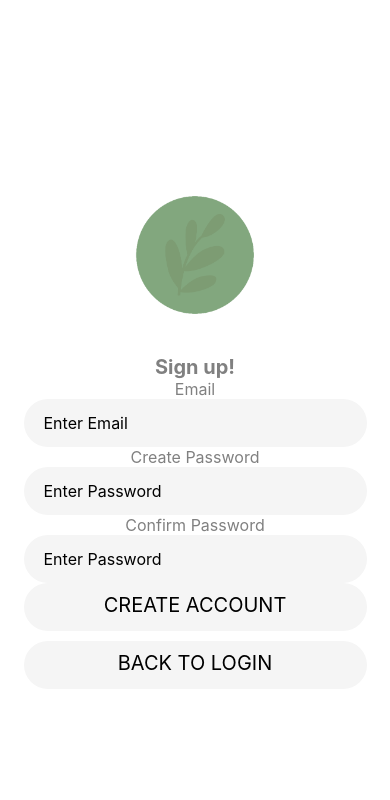
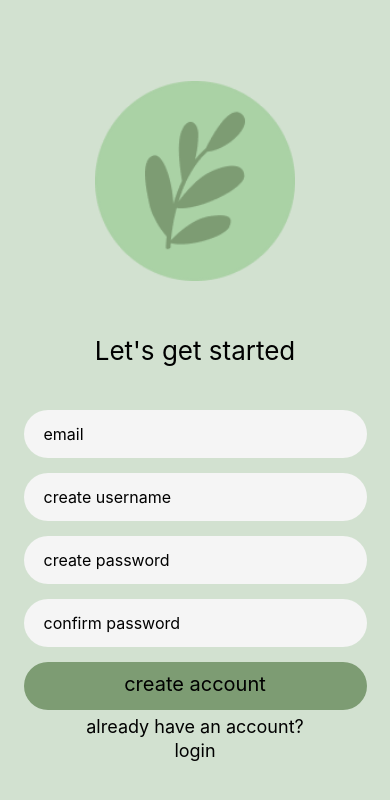
Before and after one commit to emibtsu/Mindful, a React Native app: screen /CreateAccountScreen in a window 390 px wide. Shown: the top 800 px of the page. Built offline with nearby package versions, Linux system fonts and the light colour scheme.

Commit message:
More UI updates and added ProfileSetupScreen

```diff
--- a/Components/MindfulButton.js
+++ b/Components/MindfulButton.js
@@ -25,7 +25,8 @@ export default function MindfulButton(props) {
                     fontWeight: '400',
                     lineHeight: 30,
                     letterSpacing: 0,
-                    textAlign: 'center'
+                    textAlign: 'center',
+                    color: props.textColor
 
                 }}
             >{props.title}</Text>
--- a/MindfulStyles.js
+++ b/Components/MindfulStyles.js
@@ -8,7 +8,7 @@ const styles = StyleSheet.create({
         justifyContent: 'center',
     },
 
-    titleText: {
+    title: {
         // fontFamily: 'Poppins',
         fontSize: 26,
         fontWeight: '400',
@@ -17,13 +17,29 @@ const styles = StyleSheet.create({
         textAlign: 'center'
     },
 
-    text1: {
-        fontSize: 16,
-        fontWeight: 'normal',
-        color: 'gray'
+    small: {
+        // fontFamily: 'Poppins',
+        fontSize: 18,
+        fontWeight: '400',
+        lineHeight: 24,
+        letterSpacing: 0,
+        textAlign: 'center',
+        // color: 'gray'
+
     },
+
     mindfulBackground: {
         backgroundColor: '#D2E1D0'
+    },
+
+    mindfulTextLogo: {
+        // fontFamily: 'Poppins',
+        fontSize: 30,
+        fontWeight: '400',
+        lineHeight: 45,
+        letterSpacing: 0,
+        textAlign: 'center',
+        color: '#75926B'
     }
 });
 
--- a/Components/MindfulTextInput.js
+++ b/Components/MindfulTextInput.js
@@ -17,6 +17,7 @@ export default function MindfulTextInput(props) {
                 letterSpacing: 0,
                 textAlign: 'left',
                 paddingStart: 20,
+                textAlignVertical: 'center',
                 ...props.style
 
             }}
--- /dev/null
+++ b/Components/TextButton.js
@@ -0,0 +1,18 @@
+
+import { Pressable, Text } from 'react-native';
+
+export default function TextButton(props) {
+
+    return (
+        <Pressable
+            onPress={props.onPress}
+        >
+            <Text
+                style={{
+                    ...props.style
+                }}
+            >{props.title}</Text>
+        </Pressable >
+
+    )
+}
--- a/Screens/CreateAccountScreen.js
+++ b/Screens/CreateAccountScreen.js
@@ -1,8 +1,10 @@
-import { StatusBar } from 'expo-status-bar';
-import React, { useState } from 'react';
-import { StyleSheet, Text, SafeAreaView, Button, Image, View } from 'react-native';
+import React from 'react';
+import { Text, SafeAreaView } from 'react-native';
 import MindfulButton from '../Components/MindfulButton';
 import MindfulTextInput from '../Components/MindfulTextInput';
+import MindfulLogo from '../Components/MindfulLogo';
+import { styles } from '../Components/MindfulStyles';
+import TextButton from '../Components/TextButton';
 
 export default class CreateAccountScreen extends React.Component {
 
@@ -10,21 +12,27 @@ export default class CreateAccountScreen extends React.Component {
         super(props);
         this.state = {
             emailInput: '',
+            usernameInput: '',
             passwordInput1: '',
             passwordInput2: '',
-            passwordMismatch: false
+            passwordMismatch: false,
+            fieldBlank: false
         }
     }
 
-    createAccunt = (emailIn, passwordIn1, passwordIn2) => {
-        if (passwordIn1 === passwordIn2) {
-            console.log('Creating Account using:\nEmail ' + emailIn + '\nPassword: ' + passwordIn1)
-            // CREATE AN ACCOUNT
-            this.props.navigation.navigate('LoginScreen')
-        } else {
+    createAccunt = (emailIn, usernameIn, passwordIn1, passwordIn2) => {
+        if (emailIn === '' || usernameIn === '' || passwordIn1 === '' || passwordIn2 === '') {
+            this.setState({
+                fieldBlank: true
+            })
+        } else if (passwordIn1 !== passwordIn2) {
             this.setState({
                 passwordMismatch: true
             })
+        } else {
+            console.log('Creating Account using:\nEmail ' + emailIn + '\nUsername: ' + usernameIn + '\nPassword: ' + passwordIn1)
+            // CREATE AN ACCOUNT
+            this.props.navigation.navigate('AccountSetupScreen')
         }
     }
 
@@ -32,89 +40,64 @@ export default class CreateAccountScreen extends React.Component {
         return (
             <SafeAreaView style={styles.container}>
 
-                <React.Fragment>
-                    <View>
-                        <Image
-                            source={require('../assets/icon.png')}
-                            style={{
-                                resizeMode: 'cover',
-                                height: 200,
-                                width: 200,
+                <MindfulLogo height={200} width={200} />
 
-                            }}
-                        />
-                    </View>
+                <Text style={{ ...styles.title, marginTop: 50 }}>Let's get started</Text>
 
-                    <Text style={styles.title}>Sign up!</Text>
+                <MindfulTextInput
+                    style={{ marginTop: 40 }}
+                    onChangeText={(entry) => { this.setState({ 'emailInput': entry.trim(), fieldBlank: false }) }}
+                    placeholder='email'
+                    keyboardType='text'
+                />
 
-                    {this.state.passwordMismatch &&
-                        <Text style={{ ...styles.text1, color: 'red' }}>
-                            Passwords do not match!
-                        </Text>
-                    }
+                <MindfulTextInput
+                    style={{ marginTop: 15 }}
+                    onChangeText={(entry) => { this.setState({ 'usernameInput': entry.trim(), fieldBlank: false }) }}
+                    placeholder='create username'
+                    keyboardType='text'
+                />
 
-                    <Text style={styles.text1}>Email</Text>
+                <MindfulTextInput
+                    style={{ marginTop: 15 }}
+                    onChangeText={(entry) => { this.setState({ 'passwordInput1': entry.trim(), fieldBlank: false, passwordMismatch: false }) }}
+                    placeholder='create password'
+                    keyboardType='text'
+                />
 
-                    <MindfulTextInput
-                        margin={10}
-                        onChangeText={(entry) => { this.setState({ 'emailInput': entry }) }}
-                        placeholder='Enter Email'
-                        keyboardType='text'
-                    />
-                    <Text style={styles.text1}>Create Password</Text>
+                <MindfulTextInput
+                    style={{ marginTop: 15 }}
+                    onChangeText={(entry) => { this.setState({ 'passwordInput2': entry.trim(), fieldBlank: false, passwordMismatch: false }) }}
+                    placeholder='confirm password'
+                    keyboardType='text'
+                />
 
-                    <MindfulTextInput
-                        margin={10}
-                        onChangeText={(entry) => { this.setState({ 'passwordInput1': entry, passwordMismatch: false }) }}
-                        placeholder='Enter Password'
-                        keyboardType='text'
-                    />
+                {this.state.passwordMismatch &&
+                    <Text style={{ ...styles.small, color: 'maroon', marginTop: 10 }}>
+                        Passwords do not match!
+                    </Text>
+                }
+                {this.state.fieldBlank &&
+                    <Text style={{ ...styles.small, color: 'maroon', marginTop: 10 }}>
+                        All fields are required!
+                    </Text>
+                }
 
-                    <Text style={styles.text1}>Confirm Password</Text>
+                <MindfulButton
+                    title='create account'
+                    style={{ backgroundColor: '#7D9C73', marginTop: 15 }}
+                    onPress={() => { this.createAccunt(this.state.emailInput, this.state.usernameInput, this.state.passwordInput1, this.state.passwordInput2) }}
+                />
 
-                    <MindfulTextInput
-                        margin={10}
-                        onChangeText={(entry) => { this.setState({ 'passwordInput2': entry, passwordMismatch: false }) }}
-                        placeholder='Enter Password'
-                        keyboardType='text'
-                    />
+                <Text style={{ ...styles.small, marginTop: 5 }}>already have an account?</Text>
 
-                    <MindfulButton
-                        title='CREATE ACCOUNT'
-                        onPress={() => { this.createAccunt(this.state.emailInput, this.state.passwordInput1, this.state.passwordInput2) }}
-                    />
+                <TextButton
+                    title='login'
+                    style={{ ...styles.small }}
+                    onPress={() => { this.props.navigation.navigate('LoginScreen') }}
+                />
 
-                    <MindfulButton
-                        title='BACK TO LOGIN'
-                        onPress={() => { this.props.navigation.navigate('LoginScreen') }}
-                        style={{ marginTop: 10 }}
-                    />
-
-
-
-
-                </React.Fragment>
             </SafeAreaView>
         );
     }
 }
-
-const styles = StyleSheet.create({
-    container: {
-        flex: 1,
-        backgroundColor: '#fff',
-        alignItems: 'center',
-        justifyContent: 'center',
-    },
-    title: {
-        fontSize: 20,
-        fontWeight: 'bold',
-        color: 'gray'
-    },
-
-    text1: {
-        fontSize: 16,
-        fontWeight: 'normal',
-        color: 'gray'
-    },
-});
--- a/Screens/LoginScreen.js
+++ b/Screens/LoginScreen.js
@@ -3,8 +3,9 @@ import React, { useState } from 'react';
 import { StyleSheet, Text, SafeAreaView, Button, Image, View } from 'react-native';
 import MindfulButton from '../Components/MindfulButton';
 import MindfulTextInput from '../Components/MindfulTextInput';
-import { styles } from '../MindfulStyles';
+import { styles } from '../Components/MindfulStyles';
 import MindfulLogo from '../Components/MindfulLogo';
+import TextButton from '../Components/TextButton';
 
 
 export default class LoginScreen extends React.Component {
@@ -21,12 +22,9 @@ export default class LoginScreen extends React.Component {
         return (
             <SafeAreaView style={styles.container}>
 
-
-                <React.Fragment>
-
                 <MindfulLogo height={200} width={200} />
 
-                    <Text style={{ ...styles.titleText, marginTop: 50 }}>Welcome back!</Text>
+                <Text style={{ ...styles.title, marginTop: 50 }}>Welcome back!</Text>
 
                 <MindfulTextInput
                     style={{ marginTop: 50 }}
@@ -46,21 +44,20 @@ export default class LoginScreen extends React.Component {
                 <MindfulButton
                     style={{ backgroundColor: '#7D9C73', marginTop: 20 }}
                     title='login'
-                        onPress={() => { this.props.route.params.onLogin(this.state.emailInput, this.state.passwordInput) }}
+                    onPress={() => { this.props.onLogin(this.state.emailInput, this.state.passwordInput) }}
                 />
 
-                    <Text style={styles.text1}>Don't Have an Account?</Text>
-
-                    <MindfulButton
-                        title='placeholder to create account page'
-                        paddingVertical='32'
+                <TextButton
+                    title='forgot password?'
+                    style={{ ...styles.small, marginTop: 5 }}
                     onPress={() => { this.props.navigation.navigate('CreateAccountScreen') }}
                 />
 
-                </React.Fragment>
-
-
-
+                <TextButton
+                    title='sign up'
+                    style={{ ...styles.small }}
+                    onPress={() => { this.props.navigation.navigate('CreateAccountScreen') }}
+                />
 
             </SafeAreaView>
         );
--- a/Screens/WelcomeScreen.js
+++ b/Screens/WelcomeScreen.js
@@ -4,7 +4,7 @@ import { StyleSheet, Text, SafeAreaView, Button, Image, View } from 'react-nativ
 import MindfulButton from '../Components/MindfulButton';
 import MindfulTextInput from '../Components/MindfulTextInput';
 import MindfulLogo from '../Components/MindfulLogo';
-import { styles } from '../MindfulStyles';
+import { styles } from '../Components/MindfulStyles';
 
 export default class WelcomeScreen extends React.Component {
 
@@ -24,7 +24,7 @@ export default class WelcomeScreen extends React.Component {
 
                     <MindfulLogo height={200} width={200} />
 
-                    <Text style={{ ...styles.titleText, marginTop: 40 }}>Welcome to Mindful.</Text>
+                    <Text style={{ ...styles.title, marginTop: 40 }}>Welcome to Mindful.</Text>
 
                     <Image
                         source={require('../assets/WelcomeScreenImage.png')}
```
Also changed, not shown: App.js (+8 -4 lines), Screens/AccountSetupScreen.js (added, +124 -0 lines), assets/CameraIcon.png (added), assets/plusIcon.png (added). Lines whose indentation alone changed are shown as unchanged.
